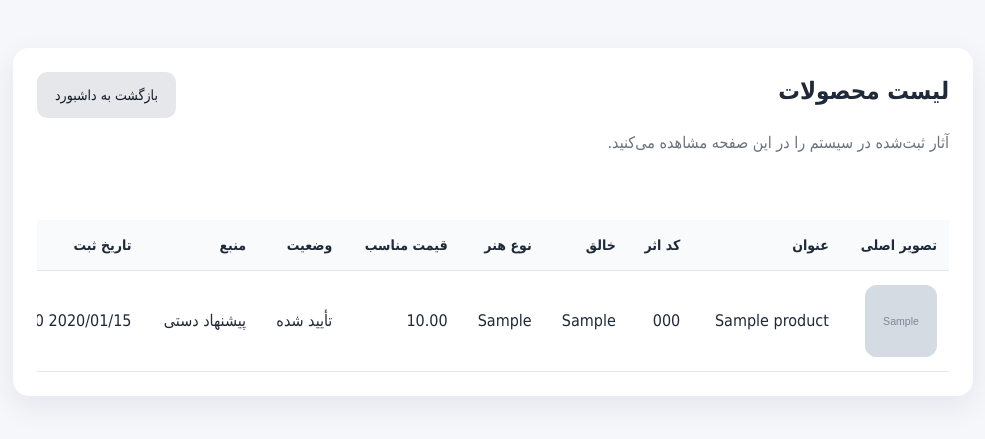
After one commit to Javad83fadaii/Buy_auction, a Django app: page /products/ in a window 1280 px wide. The commit adds this page. Shown: the top 439 px of the page, without its empty margins (147-1132 px from the left). Run offline with Django 5.2, Linux system fonts and the light colour scheme; a user stored in the database is signed in; tables that the repository leaves empty hold one stand-in row (values such as "Sample post"); grey boxes marked "Sample" are stand-in pictures; parts of the project's set-up code (start-up, migrations or seed data) failed here and were passed over.

Commit message:
create see template list_product

```diff
--- a/products/urls.py
+++ b/products/urls.py
@@ -1,9 +1,10 @@
 from django.urls import path
 
-from .views import ProductCreateView
+from .views import ProductCreateView, ProductListView
 
 app_name = 'products'
 
 urlpatterns = [
+    path('', ProductListView.as_view(), name='list'),
     path('create/', ProductCreateView.as_view(), name='create'),
 ]
--- a/products/views.py
+++ b/products/views.py
@@ -2,12 +2,14 @@ import logging
 
 from django.contrib import messages
 from django.core.exceptions import NON_FIELD_ERRORS, ValidationError
+from django.db.models import Prefetch
 from django.urls import reverse_lazy
-from django.views.generic import FormView
+from django.views.generic import FormView, ListView
 
 from accounts.permissions import RolePermissionMixin
 
 from .forms import ProductCreateForm
+from .models import Product, ProductImage
 from .services import create_manual_product
 
 logger = logging.getLogger(__name__)
@@ -54,3 +56,34 @@ class ProductCreateView(RolePermissionMixin, FormView):
 
         for error in exc.messages:
             form.add_error(None, error)
+
+
+class ProductListView(RolePermissionMixin, ListView):
+    template_name = 'products/product_list.html'
+    permission_required = 'products.view_product'
+    model = Product
+    context_object_name = 'products'
+    paginate_by = 20
+
+    def get_queryset(self):
+        primary_image_queryset = ProductImage.objects.filter(is_primary=True).only(
+            'id',
+            'product_id',
+            'image',
+            'is_primary',
+        )
+        return (
+            Product.objects.all()
+            .prefetch_related(
+                Prefetch(
+                    'images',
+                    queryset=primary_image_queryset,
+                    to_attr='primary_images',
+                )
+            )
+        )
+
+    def get_context_data(self, **kwargs):
+        context = super().get_context_data(**kwargs)
+        context['page_title'] = 'لیست محصولات'
+        return context
--- a/static/css/site.css
+++ b/static/css/site.css
@@ -185,6 +185,11 @@ a {
     gap: 24px;
 }
 
+.product-list-card {
+    display: grid;
+    gap: 24px;
+}
+
 .form-section {
     border: 1px solid #e5e7eb;
     border-radius: 14px;
@@ -264,6 +269,73 @@ a {
     word-break: break-word;
 }
 
+.table-shell {
+    overflow-x: auto;
+}
+
+.data-table {
+    width: 100%;
+    border-collapse: collapse;
+    min-width: 1080px;
+}
+
+.data-table th,
+.data-table td {
+    padding: 14px 12px;
+    border-bottom: 1px solid #e5e7eb;
+    text-align: right;
+    vertical-align: middle;
+    white-space: nowrap;
+}
+
+.data-table thead th {
+    background: #f8fafc;
+    font-size: 14px;
+}
+
+.product-thumb {
+    width: 72px;
+    height: 72px;
+    border-radius: 12px;
+    object-fit: cover;
+    background: #e5e7eb;
+    display: flex;
+    align-items: center;
+    justify-content: center;
+}
+
+.product-thumb-placeholder {
+    color: #6b7280;
+    font-size: 12px;
+    text-align: center;
+    padding: 0 8px;
+}
+
+.button-disabled {
+    cursor: default;
+    opacity: 0.8;
+}
+
+.pagination {
+    display: flex;
+    align-items: center;
+    justify-content: space-between;
+    gap: 12px;
+    flex-wrap: wrap;
+}
+
+.pagination-status {
+    color: #4b5563;
+}
+
+.empty-state {
+    border: 1px dashed #cbd5e1;
+    border-radius: 14px;
+    padding: 28px 20px;
+    text-align: center;
+    background: #f8fafc;
+}
+
 @media (max-width: 640px) {
     .page-shell {
         padding: 24px 16px;
@@ -282,4 +354,8 @@ a {
     .checkbox-group {
         grid-template-columns: 1fr;
     }
+
+    .pagination {
+        justify-content: center;
+    }
 }
--- /dev/null
+++ b/templates/products/product_list.html
@@ -0,0 +1,85 @@
+{% extends "base.html" %}
+
+{% block title %}لیست محصولات{% endblock %}
+
+{% block content %}
+<section class="card product-list-card">
+    <div class="dashboard-header">
+        <div>
+            <h1>{{ page_title }}</h1>
+            <p class="muted-text">آثار ثبت‌شده در سیستم را در این صفحه مشاهده می‌کنید.</p>
+        </div>
+        <a class="button button-secondary" href="{% url 'dashboard' %}">بازگشت به داشبورد</a>
+    </div>
+
+    {% if products %}
+        <div class="table-shell">
+            <table class="data-table">
+                <thead>
+                    <tr>
+                        <th>تصویر اصلی</th>
+                        <th>عنوان</th>
+                        <th>کد اثر</th>
+                        <th>خالق</th>
+                        <th>نوع هنر</th>
+                        <th>قیمت مناسب</th>
+                        <th>وضعیت</th>
+                        <th>منبع</th>
+                        <th>تاریخ ثبت</th>
+                        <th>مشاهده</th>
+                    </tr>
+                </thead>
+                <tbody>
+                    {% for product in products %}
+                        <tr>
+                            <td>
+                                {% if product.primary_images %}
+                                    <img
+                                        class="product-thumb"
+                                        src="{{ product.primary_images.0.image.url }}"
+                                        alt="تصویر اصلی {{ product.title }}"
+                                    >
+                                {% else %}
+                                    <div class="product-thumb product-thumb-placeholder">بدون تصویر</div>
+                                {% endif %}
+                            </td>
+                            <td>{{ product.title }}</td>
+                            <td>{{ product.product_code|default:"-" }}</td>
+                            <td>{{ product.artist|default:"-" }}</td>
+                            <td>{{ product.art_type|default:"-" }}</td>
+                            <td>{{ product.suitable_price|default:"-" }}</td>
+                            <td>{{ product.get_status_display }}</td>
+                            <td>{{ product.get_source_type_display }}</td>
+                            <td>{{ product.created_at|date:"Y/m/d H:i" }}</td>
+                            <td>
+                                <span class="button button-secondary button-disabled" aria-disabled="true">مشاهده</span>
+                            </td>
+                        </tr>
+                    {% endfor %}
+                </tbody>
+            </table>
+        </div>
+
+        {% if is_paginated %}
+            <nav class="pagination" aria-label="صفحه‌بندی محصولات">
+                {% if page_obj.has_previous %}
+                    <a class="button button-secondary" href="?page={{ page_obj.previous_page_number }}">صفحه قبل</a>
+                {% endif %}
+
+                <span class="pagination-status">
+                    صفحه {{ page_obj.number }} از {{ page_obj.paginator.num_pages }}
+                </span>
+
+                {% if page_obj.has_next %}
+                    <a class="button button-secondary" href="?page={{ page_obj.next_page_number }}">صفحه بعد</a>
+                {% endif %}
+            </nav>
+        {% endif %}
+    {% else %}
+        <section class="empty-state" aria-live="polite">
+            <h2>هنوز محصولی ثبت نشده است.</h2>
+            <p class="muted-text">پس از ثبت اولین اثر، لیست محصولات در این بخش نمایش داده می‌شود.</p>
+        </section>
+    {% endif %}
+</section>
+{% endblock %}
```
Also changed, not shown: products/tests.py (+96 -1 lines).
